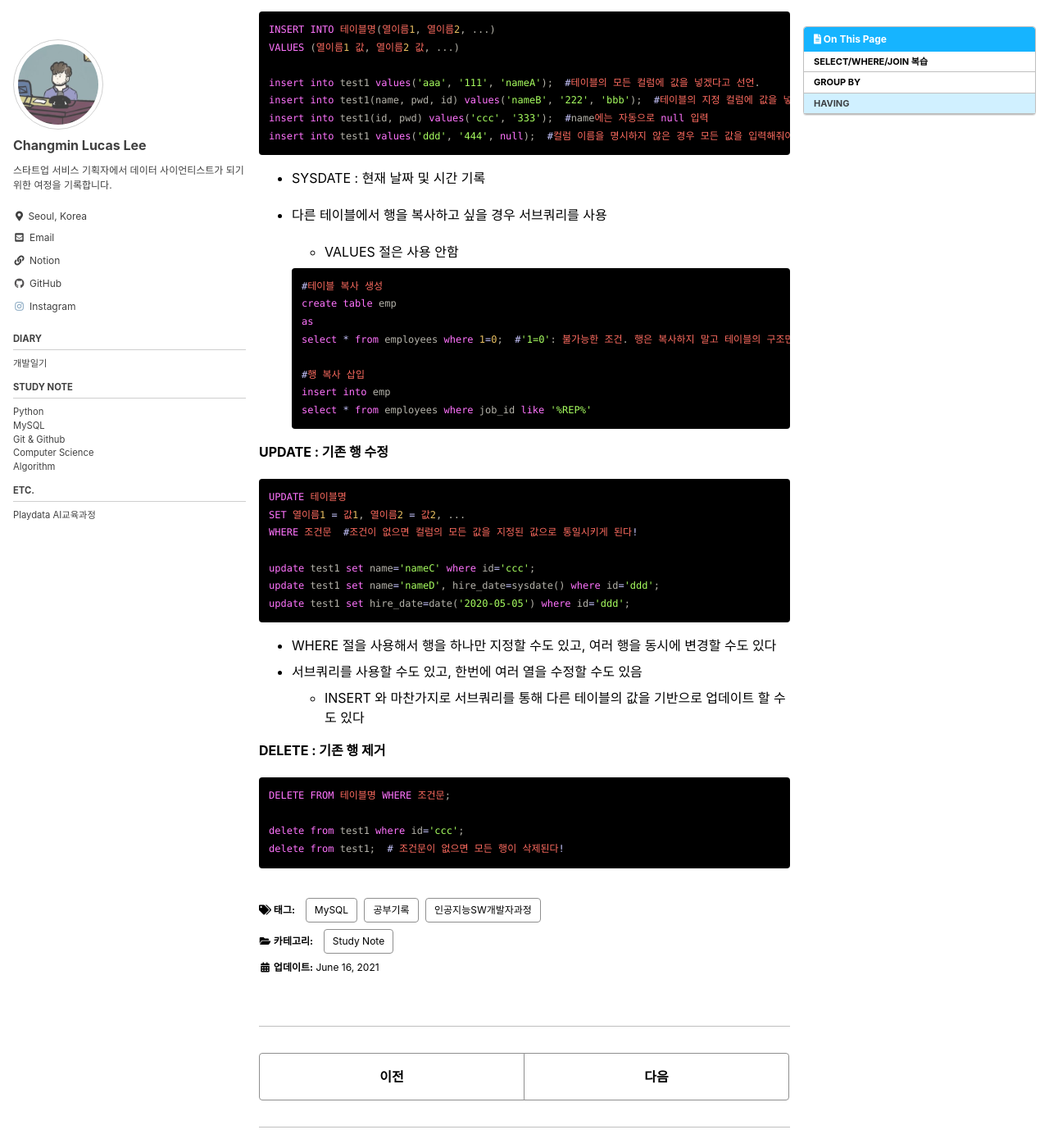
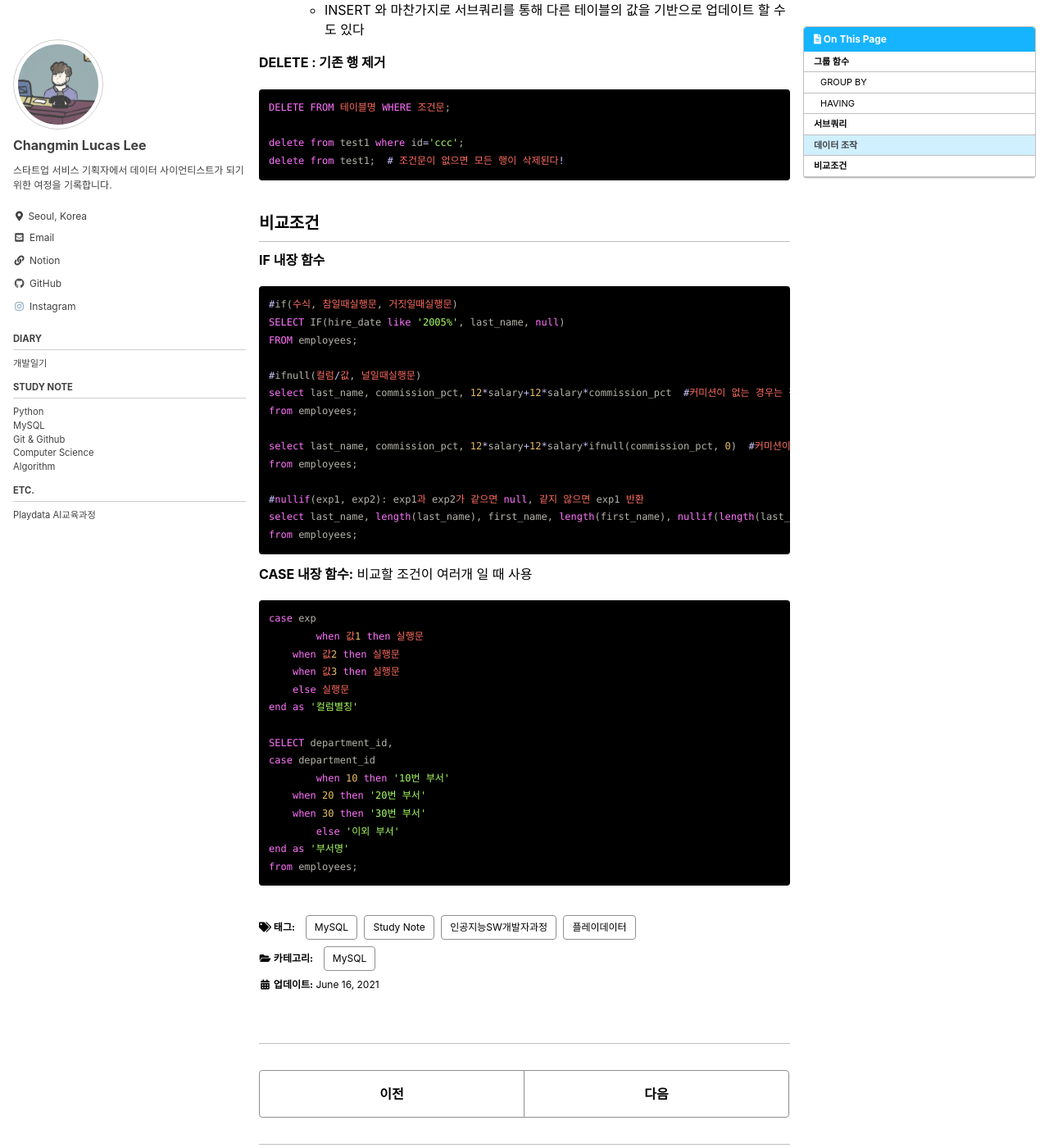
Before and after one commit to lucathree/lucathree.github.io, a Jekyll site: the page built from _posts/2021/2021-06-16-day13.md, in a window 1280 px wide and 1400 px high, scrolled down 3837 px. Shown: the whole window at 82% size. Built offline with Jekyll 4.4.1, drawn with Linux system fonts in a browser that asks for light colours; cached includes are drawn as plain includes; comment, search, counter and statistics services are not loaded; some of the changed text lies outside the part shown.

Commit message:
Update 2021-06-16-day13.md

````diff
--- a/_posts/2021/2021-06-16-day13.md
+++ b/_posts/2021/2021-06-16-day13.md
@@ -1,56 +1,20 @@
 ---
-title: "[AI교육과정] Day 13 - MySQL 그룹함수, 서브쿼리, DML"
+title: "MySQL - 그룹함수, 서브쿼리, DML, 비교조건"
 layout: single
 author_profile: true
 read_time: true
 related: true
 categories:
+- MySQL
+tags:
 - Study Note
-tags:
-- 공부기록
+- 플레이데이터
 - 인공지능SW개발자과정
 - MySQL
 toc: true
 toc_sticky: true
 ---
 
-
-### **SELECT/WHERE/JOIN 복습**
-
-- FULL OUTER JOIN 을 하는 다른 방법 →
-
-  UNION
-
-   사용
-
-  - UNION은 두 개의 SELECT 쿼리 관계를 결합해준다
-    - 두 릴레이션의 속성을 결합하는 JOIN 과의 차이점
-
-```sql
-#FULL OUTER JOIN
-#서로 일치하는 행이 없어도 테이블1,2의 모든 행을 표시
-SELECT 열이름1, 열이름2, ...
-FROM 테이블1
-FULL OUTER JOIN 테이블2
-ON 테이블1.열이름 = 테이블2.열이름;
-
-#UNION 사용
-SELECT 열이름1, 열이름2, ...
-FROM 테이블1
-LEFT OUTER JOIN 테이블2
-ON 테이블1.열이름 = 테이블2.열이름;
-UNION
-SELECT 열이름1, 열이름2, ...
-FROM 테이블1
-RIGHT OUTER JOIN 테이블2
-ON 테이블1.열이름 = 테이블2.열이름;
-```
-
-- 셀프 조인
-  - 테이블을 자기 자신과 조인시키는 것
-  - 반드시 테이블에 별칭을 붙여줘야 가능하다 (안 그러면 구분이 안되기 때문에)
-- 비등가 조인
-  - 일치하는 값(동등 연산자 이용)이 아닌 조건을 기준으로 조인
 
 ## 그룹 함수
 
@@ -215,3 +179,46 @@ DELETE FROM 테이블명 WHERE 조건문;
 delete from test1 where id='ccc';
 delete from test1;  # 조건문이 없으면 모든 행이 삭제된다!
 ```
+
+
+
+## 비교조건
+
+**IF 내장 함수**
+
+```sql
+#if(수식, 참일때실행문, 거짓일때실행문)
+SELECT IF(hire_date like '2005%', last_name, null)
+FROM employees;
+
+#ifnull(컬럼/값, 널일때실행문)
+select last_name, commission_pct, 12*salary+12*salary*commission_pct  #커미션이 없는 경우는 값이 널이 되어버린다
+from employees;
+
+select last_name, commission_pct, 12*salary+12*salary*ifnull(commission_pct, 0)  #커미션이 없는 경우 0을 곱한다
+from employees;
+
+#nullif(exp1, exp2): exp1과 exp2가 같으면 null, 같지 않으면 exp1 반환
+select last_name, length(last_name), first_name, length(first_name), nullif(length(last_name), length(first_name))
+from employees;
+```
+
+**CASE 내장 함수:** 비교할 조건이 여러개 일 때 사용
+
+```sql
+case exp
+	when 값1 then 실행문
+    when 값2 then 실행문
+    when 값3 then 실행문
+    else 실행문
+end as '컬럼별칭'
+
+SELECT department_id,
+case department_id
+	when 10 then '10번 부서'
+    when 20 then '20번 부서'
+    when 30 then '30번 부서'
+	else '이외 부서'
+end as '부서명'
+from employees;
+```
````
